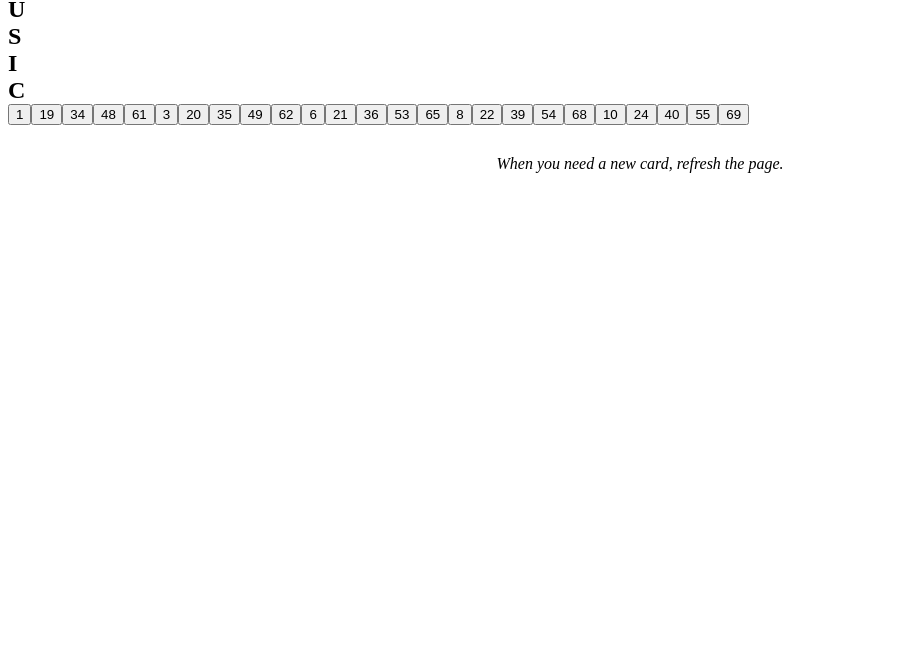
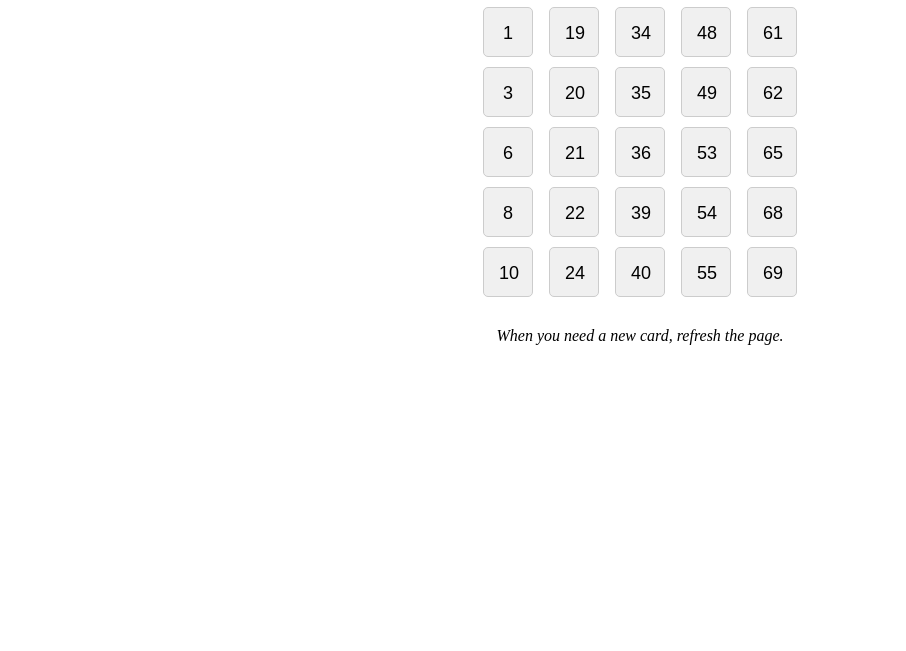
Before and after one commit to TaliaSynclair/MusicBingo, a plain HTML site: page card.html in a window 1280 px wide. Shown: the part 149-800 px from the top of the page, without its empty margins (0-906 px from the left). Drawn offline with Linux system fonts and the light colour scheme.

Commit message:
Update card.html

```diff
--- a/card.html
+++ b/card.html
@@ -42,6 +42,41 @@ td.marked {
   background-color: lightgreen;
   color: white;
   font-weight: bold;
+}
+
+    #bingo-card {
+  display: grid;
+  grid-template-columns: repeat(5, 1fr);
+  grid-gap: 10px;
+  justify-items: center;
+  max-width: 320px;
+  margin: 0 auto;
+}
+#bingo-card-container {
+  width: 320px;
+  margin: auto;
+  text-align: center;
+  font-family: Arial, sans-serif;
+}
+#bingo-card button {
+  font-size: 18px;
+  padding: 15px;
+  width: 50px;
+  height: 50px;
+  background-color: #f0f0f0;
+  border: 1px solid #ccc;
+  border-radius: 5px;
+  cursor: pointer;
+  transition: all 0.3s ease;
+}
+#bingo-card button:hover {
+  background-color: #f7f7f7;
+  transform: scale(1.1);
+}
+#bingo-card button.marked {
+  text-decoration: line-through;
+  color: red;
+  background-color: #e0e0e0;
 }
 
   </style>
```
